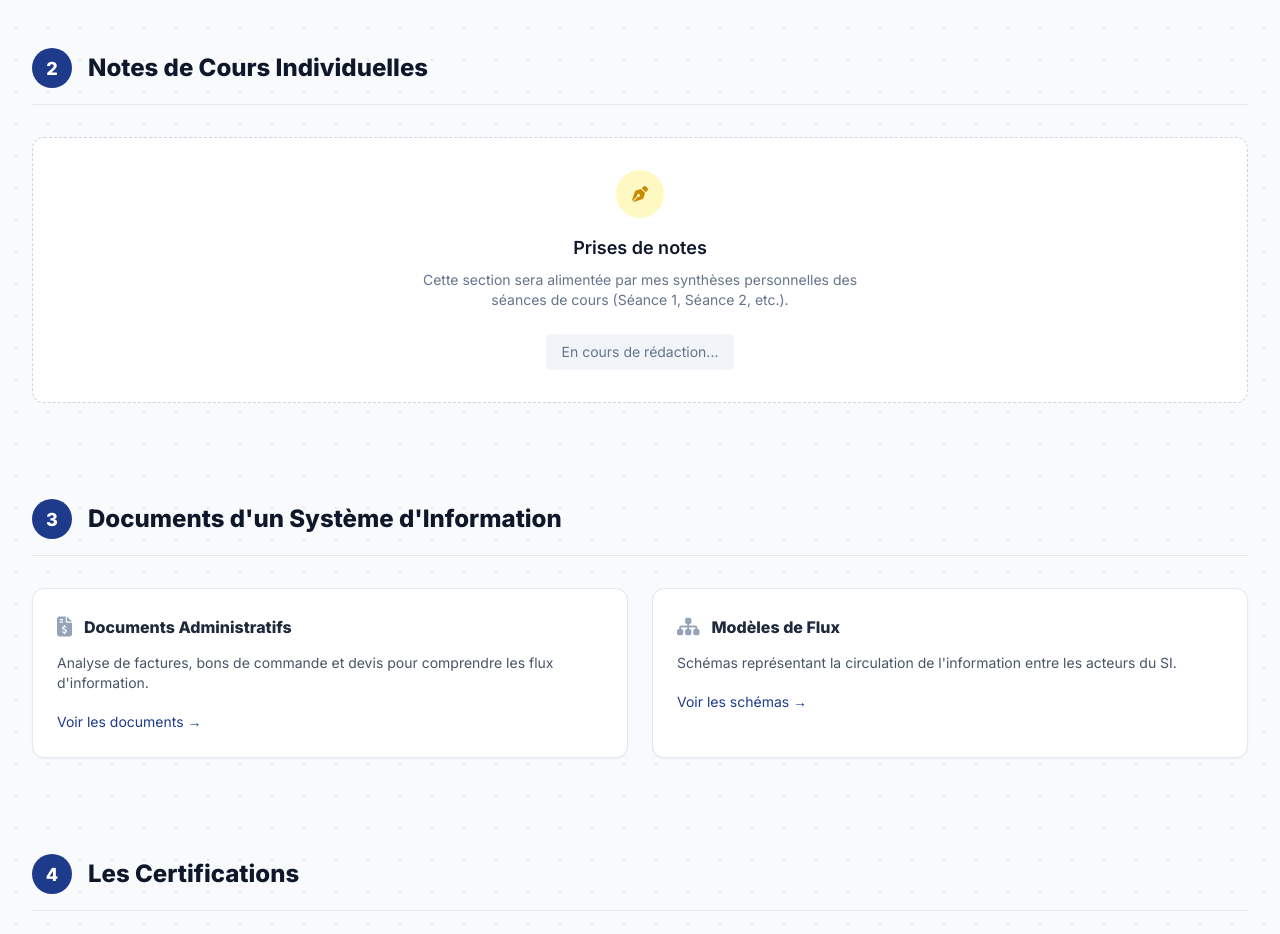
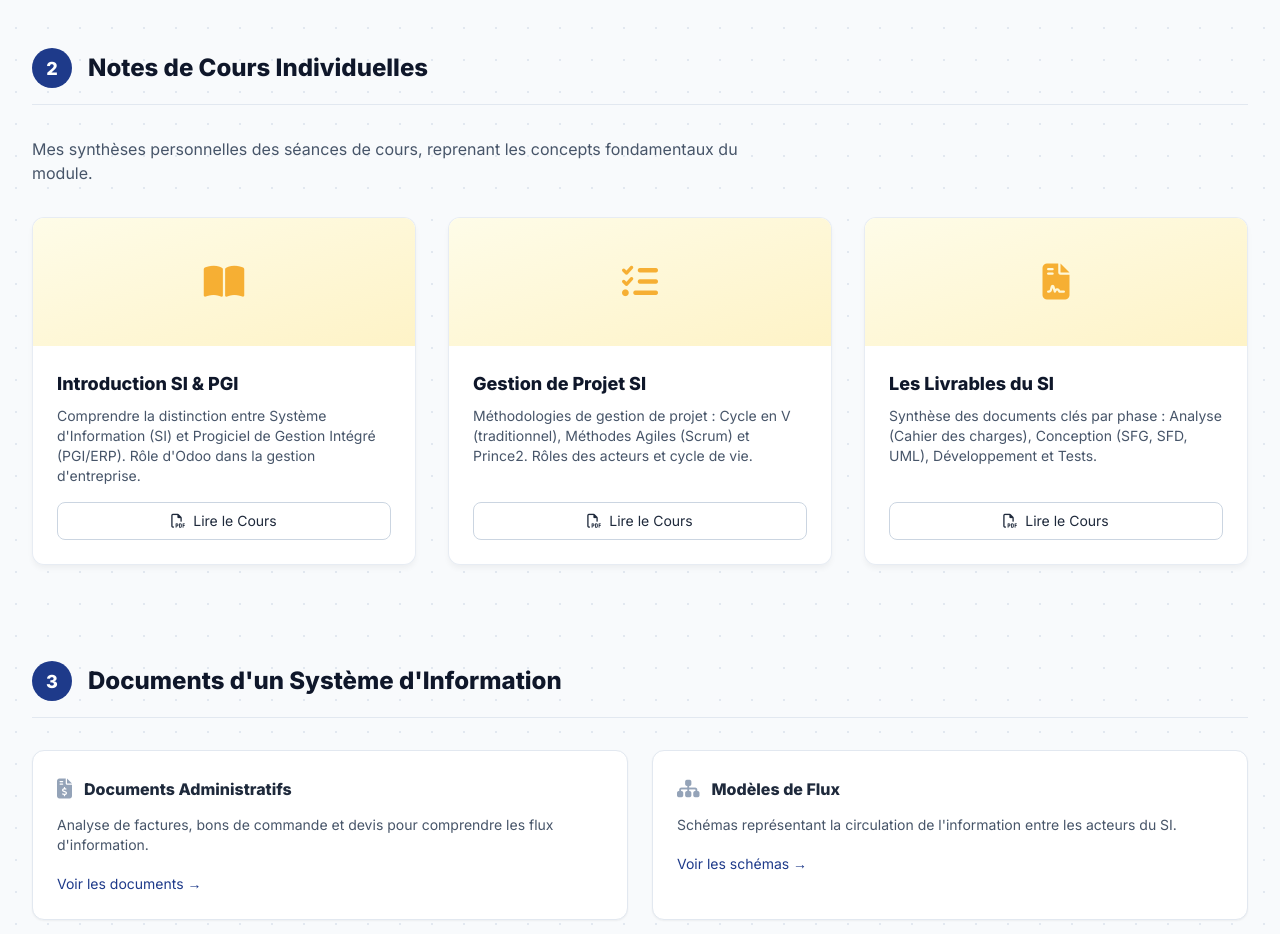
Before and after one commit to Romdeux-ops/portfolio3, a plain HTML site: page index.html in a window 1280 px wide. Shown: the part 1620-2554 px from the top of the page. Drawn offline with nearby package versions, Linux system fonts and the light colour scheme.

```diff
--- a/index.html
+++ b/index.html
@@ -6,17 +6,16 @@
   <title>Portfolio - Introduction aux SI - Romain Thierry</title>
   <meta name="description" content="Portfolio académique MIAGE - Introduction aux Systèmes d'Information - Semestre 5">
 
-  <!-- Tailwind CSS (Via CDN pour ne pas avoir de fichiers locaux complexes) -->
+  <!-- Tailwind CSS -->
   <script src="https://cdn.tailwindcss.com"></script>
 
-  <!-- Font Awesome pour les icônes -->
+  <!-- Font Awesome -->
   <link href="https://cdnjs.cloudflare.com/ajax/libs/font-awesome/6.4.0/css/all.min.css" rel="stylesheet">
 
-  <!-- Google Fonts: Inter pour un look moderne et académique -->
+  <!-- Google Fonts -->
   <link href="https://fonts.googleapis.com/css2?family=Inter:wght@300;400;600;800&display=swap" rel="stylesheet">
 
   <script>
-    // Configuration Tailwind
     tailwind.config = {
       theme: {
         extend: {
@@ -24,8 +23,8 @@
             sans: ['Inter', 'sans-serif'],
           },
           colors: {
-            univ: '#1e3a8a', // Bleu universitaire sérieux
-            accent: '#2563eb', // Bleu vif pour les interactions
+            univ: '#1e3a8a',
+            accent: '#2563eb',
           },
           animation: {
             'fade-in-up': 'fadeInUp 0.8s ease-out forwards',
@@ -42,14 +41,12 @@
   </script>
 
   <style>
-    /* Fond global propre et moderne */
     body {
       background-color: #f8fafc;
       background-image: radial-gradient(#e2e8f0 1px, transparent 1px);
       background-size: 32px 32px;
     }
 
-    /* Effet de verre pour les cartes */
     .glass-card {
       background: rgba(255, 255, 255, 0.9);
       backdrop-filter: blur(8px);
@@ -63,14 +60,12 @@
       box-shadow: 0 10px 15px -3px rgba(0, 0, 0, 0.1);
     }
 
-    /* Navigation fixe avec flou */
     .nav-glass {
       background: rgba(255, 255, 255, 0.95);
       backdrop-filter: blur(10px);
       border-bottom: 1px solid rgba(226, 232, 240, 1);
     }
 
-    /* Indicateur de rubrique */
     .rubric-number {
       display: flex;
       align-items: center;
@@ -99,12 +94,9 @@
   <nav class="fixed w-full z-50 nav-glass" id="navbar">
     <div class="max-w-7xl mx-auto px-4 sm:px-6 lg:px-8">
       <div class="flex justify-between h-16 items-center">
-        <!-- Logo / Nom -->
         <div class="flex-shrink-0 flex items-center cursor-pointer" onclick="window.scrollTo(0,0)">
           <span class="font-bold text-xl text-univ tracking-tight">PORTFOLIO<span class="text-accent">.MIAGE</span></span>
         </div>
-
-        <!-- Menu Desktop (Liens rapides) -->
         <div class="hidden lg:flex space-x-6 items-center text-sm font-medium">
           <a href="#rubrique1" class="text-slate-600 hover:text-univ transition-colors">1. Travaux</a>
           <a href="#rubrique2" class="text-slate-600 hover:text-univ transition-colors">2. Notes</a>
@@ -114,8 +106,6 @@
           <a href="#rubrique6" class="text-slate-600 hover:text-univ transition-colors">6. Soutenance</a>
           <a href="#rubrique7" class="text-slate-600 hover:text-univ transition-colors">7. Ressources</a>
         </div>
-
-        <!-- Bouton Menu Mobile -->
         <div class="lg:hidden flex items-center">
           <button class="text-slate-600 hover:text-slate-900 focus:outline-none p-2" onclick="document.getElementById('mobile-menu').classList.toggle('hidden')">
             <i class="fas fa-bars text-xl"></i>
@@ -123,8 +113,6 @@
         </div>
       </div>
     </div>
-
-    <!-- Menu Mobile (Déroulant) -->
     <div class="hidden lg:hidden bg-white border-t border-gray-100 absolute w-full shadow-lg" id="mobile-menu">
       <div class="px-4 pt-2 pb-4 space-y-1">
         <a href="#rubrique1" class="block py-2 text-slate-700 font-medium">Rubrique 1: Travaux demandés</a>
@@ -138,7 +126,7 @@
     </div>
   </nav>
 
-  <!-- En-tête / Introduction -->
+  <!-- En-tête -->
   <header class="pt-32 pb-16 bg-white border-b border-slate-200">
     <div class="max-w-4xl mx-auto px-4 text-center">
       <div class="inline-block px-3 py-1 mb-4 text-xs font-bold tracking-wider text-white uppercase bg-univ rounded-full animate-fade-in-up">
@@ -151,7 +139,6 @@
         Portfolio de compétences réalisé par <strong>Romain Thierry</strong>. <br>
         Ce portfolio centralise l'ensemble des productions académiques du module.
       </p>
-
       <div class="flex flex-wrap justify-center gap-6 text-sm text-slate-400 animate-fade-in-up" style="animation-delay: 0.3s;">
         <span class="flex items-center"><i class="fas fa-university mr-2"></i> Université Paris Nanterre</span>
         <span class="flex items-center"><i class="fas fa-envelope mr-2"></i> 43010388@parisnanterre.fr</span>
@@ -167,13 +154,10 @@
         <div class="rubric-number">1</div>
         <h2 class="rubric-title">Travaux Demandés</h2>
       </div>
-
       <p class="text-slate-600 mb-8 max-w-3xl">
         Dépôt des dossiers réalisés en classe. Cette section témoigne de la maîtrise des outils de gestion (PGI), de planification (Gantt) et de modélisation.
       </p>
-
       <div class="grid grid-cols-1 md:grid-cols-2 lg:grid-cols-3 gap-8">
-
         <!-- Carte 1: PGI -->
         <article class="glass-card rounded-xl overflow-hidden flex flex-col h-full">
           <div class="h-40 bg-gradient-to-br from-blue-50 to-blue-100 flex items-center justify-center">
@@ -298,7 +282,6 @@
             </button>
           </div>
         </article>
-
       </div>
     </section>
 
@@ -309,17 +292,60 @@
         <h2 class="rubric-title">Notes de Cours Individuelles</h2>
       </div>
 
-      <div class="bg-white rounded-xl p-8 border border-dashed border-slate-300 text-center">
-        <div class="inline-flex items-center justify-center w-12 h-12 rounded-full bg-yellow-100 text-yellow-600 mb-4">
-          <i class="fas fa-pen-nib"></i>
-        </div>
-        <h3 class="text-lg font-semibold text-slate-900">Prises de notes</h3>
-        <p class="text-slate-500 mt-2 mb-6 max-w-md mx-auto text-sm">
-          Cette section sera alimentée par mes synthèses personnelles des séances de cours (Séance 1, Séance 2, etc.).
-        </p>
-        <span class="inline-block px-4 py-2 bg-slate-100 text-slate-500 rounded text-sm">
-          En cours de rédaction...
-        </span>
+      <p class="text-slate-600 mb-8 max-w-3xl">
+        Mes synthèses personnelles des séances de cours, reprenant les concepts fondamentaux du module.
+      </p>
+
+      <div class="grid grid-cols-1 md:grid-cols-2 lg:grid-cols-3 gap-8">
+
+        <!-- Cours 1: Introduction SI -->
+        <article class="glass-card rounded-xl overflow-hidden flex flex-col h-full">
+          <div class="h-32 bg-gradient-to-br from-yellow-50 to-amber-100 flex items-center justify-center">
+            <i class="fas fa-book-open text-4xl text-amber-500 opacity-80"></i>
+          </div>
+          <div class="p-6 flex-1 flex flex-col">
+            <h3 class="text-lg font-bold text-slate-900 mb-2">Introduction SI & PGI</h3>
+            <p class="text-slate-600 text-sm mb-4 flex-1">
+              Comprendre la distinction entre Système d'Information (SI) et Progiciel de Gestion Intégré (PGI/ERP). Rôle d'Odoo dans la gestion d'entreprise.
+            </p>
+            <button onclick="openPreview('SI COURS.pdf', 'Cours - Introduction SI et PGI')" class="w-full py-2 rounded-lg border border-slate-300 hover:border-univ hover:text-univ hover:bg-amber-50 transition-all font-medium text-sm flex items-center justify-center gap-2">
+              <i class="far fa-file-pdf"></i> Lire le Cours
+            </button>
+          </div>
+        </article>
+
+        <!-- Cours 2: Gestion de Projet -->
+        <article class="glass-card rounded-xl overflow-hidden flex flex-col h-full">
+          <div class="h-32 bg-gradient-to-br from-yellow-50 to-amber-100 flex items-center justify-center">
+            <i class="fas fa-tasks text-4xl text-amber-500 opacity-80"></i>
+          </div>
+          <div class="p-6 flex-1 flex flex-col">
+            <h3 class="text-lg font-bold text-slate-900 mb-2">Gestion de Projet SI</h3>
+            <p class="text-slate-600 text-sm mb-4 flex-1">
+              Méthodologies de gestion de projet : Cycle en V (traditionnel), Méthodes Agiles (Scrum) et Prince2. Rôles des acteurs et cycle de vie.
+            </p>
+            <button onclick="openPreview('cours gestion de projet version étudiant.pdf', 'Cours - Gestion de Projet SI')" class="w-full py-2 rounded-lg border border-slate-300 hover:border-univ hover:text-univ hover:bg-amber-50 transition-all font-medium text-sm flex items-center justify-center gap-2">
+              <i class="far fa-file-pdf"></i> Lire le Cours
+            </button>
+          </div>
+        </article>
+
+        <!-- Cours 3: Livrables SI -->
+        <article class="glass-card rounded-xl overflow-hidden flex flex-col h-full">
+          <div class="h-32 bg-gradient-to-br from-yellow-50 to-amber-100 flex items-center justify-center">
+            <i class="fas fa-file-contract text-4xl text-amber-500 opacity-80"></i>
+          </div>
+          <div class="p-6 flex-1 flex flex-col">
+            <h3 class="text-lg font-bold text-slate-900 mb-2">Les Livrables du SI</h3>
+            <p class="text-slate-600 text-sm mb-4 flex-1">
+              Synthèse des documents clés par phase : Analyse (Cahier des charges), Conception (SFG, SFD, UML), Développement et Tests.
+            </p>
+            <button onclick="openPreview('les livrables SI (Cours).pdf', 'Cours - Les Livrables du SI')" class="w-full py-2 rounded-lg border border-slate-300 hover:border-univ hover:text-univ hover:bg-amber-50 transition-all font-medium text-sm flex items-center justify-center gap-2">
+              <i class="far fa-file-pdf"></i> Lire le Cours
+            </button>
+          </div>
+        </article>
+
       </div>
     </section>
 
@@ -482,16 +508,10 @@
 
   <!-- MODALE DE PREVISUALISATION -->
   <div id="previewModal" class="fixed inset-0 z-[100] hidden" aria-labelledby="modal-title" role="dialog" aria-modal="true">
-    <!-- Fond sombre -->
     <div class="absolute inset-0 bg-slate-900 bg-opacity-90 transition-opacity backdrop-blur-sm" onclick="closePreview()"></div>
-
-    <!-- Conteneur Modale -->
     <div class="fixed inset-0 z-10 overflow-y-auto">
       <div class="flex min-h-full items-center justify-center p-4 text-center sm:p-0">
-
         <div class="relative transform overflow-hidden rounded-lg bg-white text-left shadow-xl transition-all sm:my-8 sm:w-full sm:max-w-6xl h-[90vh] flex flex-col">
-
-          <!-- Header de la modale -->
           <div class="bg-slate-50 px-4 py-3 sm:px-6 flex justify-between items-center border-b border-slate-200">
             <h3 class="text-lg font-semibold leading-6 text-slate-900" id="modalTitle">Aperçu</h3>
             <div class="flex gap-2">
@@ -503,18 +523,11 @@
               </button>
             </div>
           </div>
-
-          <!-- Corps de la modale (Iframe) -->
           <div class="flex-1 bg-slate-100 relative w-full h-full">
-             <!-- Indicateur de chargement -->
              <div id="loader" class="absolute inset-0 flex items-center justify-center">
                 <div class="animate-spin rounded-full h-12 w-12 border-b-2 border-univ"></div>
              </div>
-
-             <!-- Visualiseur -->
              <iframe id="previewFrame" class="w-full h-full border-0 hidden" src="" onload="document.getElementById('loader').style.display='none'"></iframe>
-
-             <!-- Fallback si pas de prévisualisation possible (ex: docx) -->
              <div id="noPreview" class="hidden absolute inset-0 flex flex-col items-center justify-center p-10 text-center">
                 <i class="fas fa-file-download text-6xl text-slate-300 mb-4"></i>
                 <p class="text-slate-600 text-lg mb-4">L'aperçu n'est pas disponible pour ce format de fichier.</p>
@@ -528,7 +541,6 @@
     </div>
   </div>
 
-  <!-- Script JS pour la gestion de la modale (Sans IA) -->
   <script>
     const modal = document.getElementById('previewModal');
     const frame = document.getElementById('previewFrame');
@@ -540,29 +552,24 @@
 
     function openPreview(url, title) {
       modal.classList.remove('hidden');
-      document.body.style.overflow = 'hidden'; // Empêche le scroll de la page
+      document.body.style.overflow = 'hidden';
 
       modalTitle.innerText = title || 'Aperçu du document';
       downloadLink.href = url;
       fallbackLink.href = url;
 
-      // Reset de l'affichage
       loader.style.display = 'flex';
       frame.style.display = 'none';
       noPreview.style.display = 'none';
       frame.src = '';
 
-      // Vérification simple de l'extension
       const ext = url.split('.').pop().toLowerCase();
-
-      // Liste des formats affichables dans une iframe
       if (['pdf', 'jpg', 'jpeg', 'png', 'html', 'txt'].includes(ext)) {
         setTimeout(() => {
            frame.src = url;
            frame.style.display = 'block';
         }, 300);
       } else {
-        // Pour docx, zip, etc. -> Afficher le message de fallback
         loader.style.display = 'none';
         noPreview.style.display = 'flex';
       }
@@ -570,11 +577,10 @@
 
     function closePreview() {
       modal.classList.add('hidden');
-      document.body.style.overflow = 'auto'; // Réactive le scroll
+      document.body.style.overflow = 'auto';
       frame.src = '';
     }
 
-    // Fermeture avec la touche Echap
     document.addEventListener('keydown', function(event) {
       if (event.key === "Escape") {
         closePreview();
```
